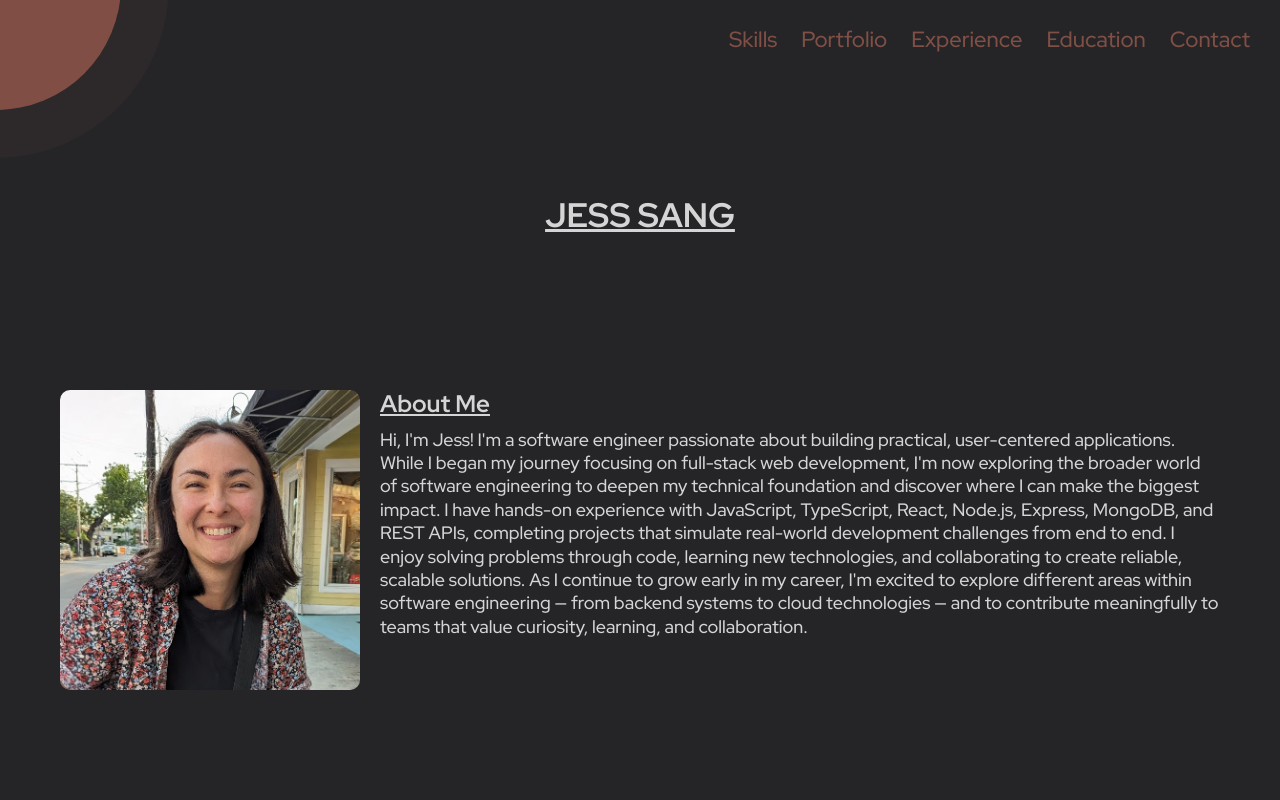
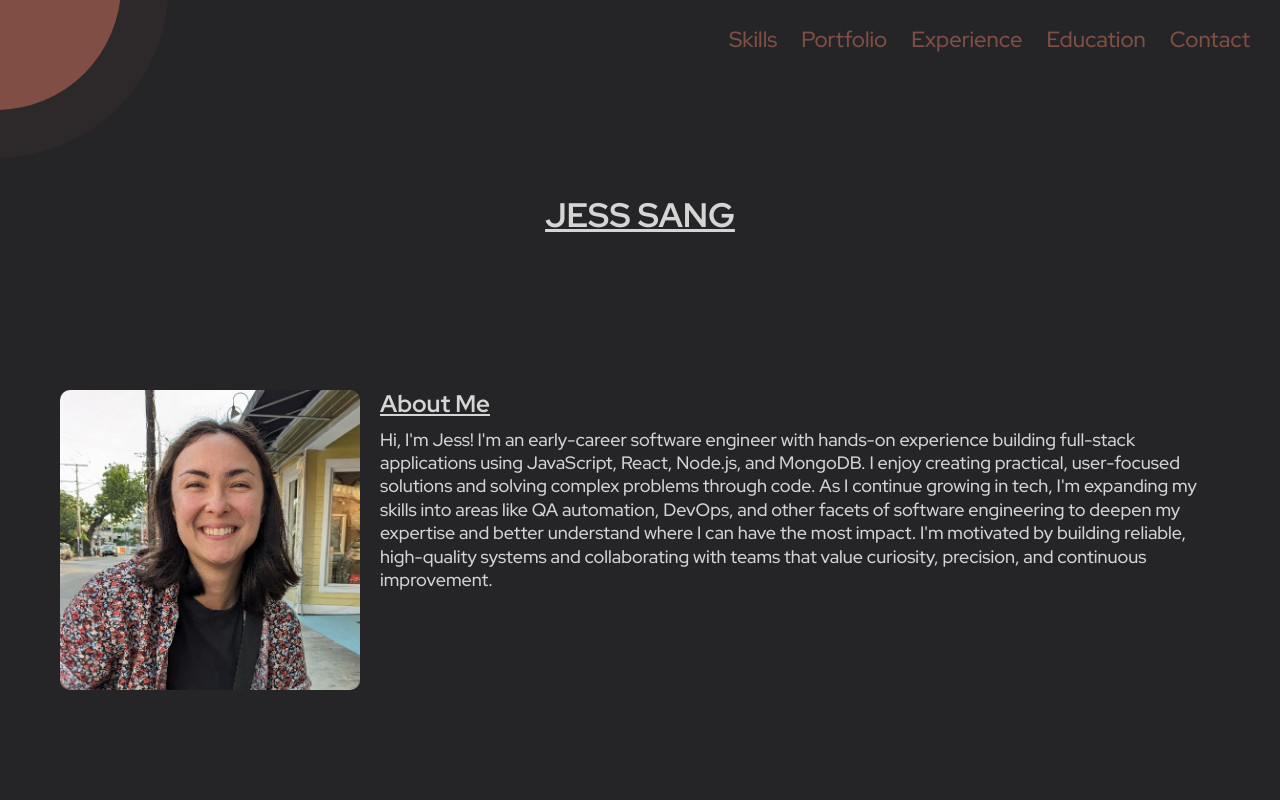
Before and after one commit to jessmsang/jess-sang_portfolio, a React (Vite) app: page / in a window 1280 px wide. Shown: the top 800 px of the page. Built offline with nearby package versions, Linux system fonts and the light colour scheme.

Commit message:
update about me text

```diff
--- a/src/components/AboutMe/AboutMe.jsx
+++ b/src/components/AboutMe/AboutMe.jsx
@@ -10,20 +10,16 @@ export default function AboutMe() {
       <div className="about-me__text">
         <h2 className="about-me__title">About Me</h2>
         <p className="about-me__paragraph">
-          Hi, I'm Jess! I'm a software engineer passionate about building
-          practical, user-centered applications. While I began my journey
-          focusing on full-stack web development, I'm now exploring the broader
-          world of software engineering to deepen my technical foundation and
-          discover where I can make the biggest impact. I have hands-on
-          experience with JavaScript, TypeScript, React, Node.js, Express,
-          MongoDB, and REST APIs, completing projects that simulate real-world
-          development challenges from end to end. I enjoy solving problems
-          through code, learning new technologies, and collaborating to create
-          reliable, scalable solutions. As I continue to grow early in my
-          career, I'm excited to explore different areas within software
-          engineering — from backend systems to cloud technologies — and to
-          contribute meaningfully to teams that value curiosity, learning, and
-          collaboration.
+          Hi, I'm Jess! I'm an early-career software engineer with hands-on
+          experience building full-stack applications using JavaScript, React,
+          Node.js, and MongoDB. I enjoy creating practical, user-focused
+          solutions and solving complex problems through code. As I continue
+          growing in tech, I'm expanding my skills into areas like QA
+          automation, DevOps, and other facets of software engineering to deepen
+          my expertise and better understand where I can have the most impact.
+          I'm motivated by building reliable, high-quality systems and
+          collaborating with teams that value curiosity, precision, and
+          continuous improvement.
         </p>
       </div>
     </section>
```
